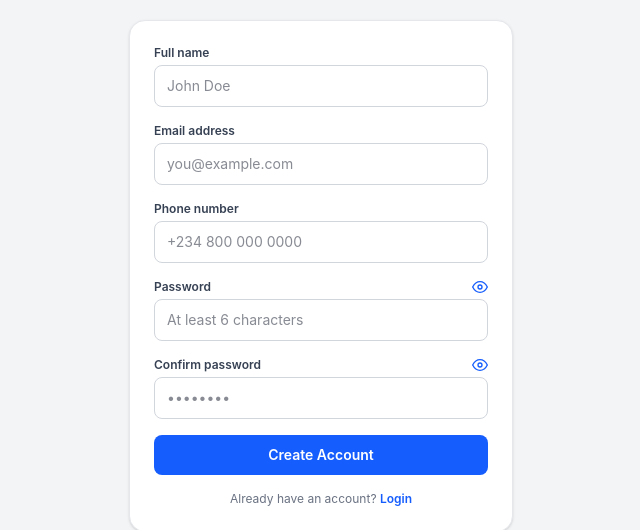
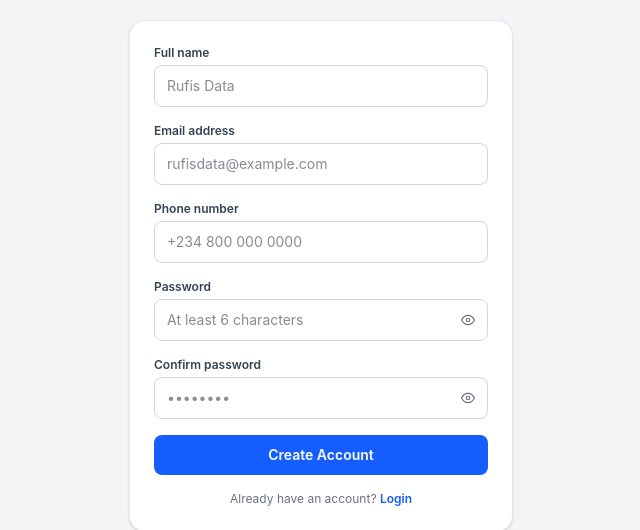
Before and after one commit to the6coders/Rufis-Ecommerce, a React (Vite) app: page /signup in a window 1280 px wide. Shown: the part 128-658 px from the top of the page, without its empty margins (319-959 px from the left). Built offline with nearby package versions, Linux system fonts and the light colour scheme.

Commit message:
feat: inline eye icon inside password input wrapper

```diff
--- a/src/ClientSide/pages/LoginPage.jsx
+++ b/src/ClientSide/pages/LoginPage.jsx
@@ -83,24 +83,29 @@ function LoginPage() {
                         <div>
                             <div className="flex items-center justify-between mb-1">
                                 <label className="block text-xs font-semibold text-gray-700">Password</label>
+
+                            </div>
+                            <div className="w-full flex justify-between rounded-lg border border-gray-300 px-3 py-2.5 text-sm outline-none focus:border-blue-500 focus:ring-2 focus:ring-blue-100 transition">
+                                <input
+                                    type={showPassword ? "text" : "password"}
+                                    name="password"
+                                    value={form.password}
+                                    onChange={onChange}
+                                    required
+                                    placeholder="••••••••"
+                                ></input>
+
                                 <button
                                     type="button"
                                     onClick={() => setShowPassword((prev) => !prev)}
                                     aria-label={showPassword ? "Hide password" : "Show password"}
-                                    className="text-blue-600 hover:text-blue-700"
-                                >
-                                    {showPassword ? <FiEyeOff size={16} /> : <FiEye size={16} />}
+                                    className="text-blue-600 hover:text-blue-700">
+
+                                    {showPassword ? <FiEyeOff className="text-gray-500" /> : <FiEye className="text-gray-500" />}
                                 </button>
                             </div>
-                            <input
-                                type={showPassword ? "text" : "password"}
-                                name="password"
-                                value={form.password}
-                                onChange={onChange}
-                                required
-                                placeholder="••••••••"
-                                className="w-full rounded-lg border border-gray-300 px-3 py-2.5 text-sm outline-none focus:border-blue-500 focus:ring-2 focus:ring-blue-100 transition"
-                            />
+
+
                         </div>
 
                         <button
--- a/src/ClientSide/pages/SignupPage.jsx
+++ b/src/ClientSide/pages/SignupPage.jsx
@@ -100,7 +100,7 @@ function SignupPage() {
                                 value={form.name}
                                 onChange={onChange}
                                 required
-                                placeholder="John Doe"
+                                placeholder="Rufis Data"
                                 className="w-full rounded-lg border border-gray-300 px-3 py-2.5 text-sm outline-none focus:border-blue-500 focus:ring-2 focus:ring-blue-100 transition"
                             />
                         </div>
@@ -113,7 +113,7 @@ function SignupPage() {
                                 value={form.email}
                                 onChange={onChange}
                                 required
-                                placeholder="you@example.com"
+                                placeholder="rufisdata@example.com"
                                 className="w-full rounded-lg border border-gray-300 px-3 py-2.5 text-sm outline-none focus:border-blue-500 focus:ring-2 focus:ring-blue-100 transition"
                             />
                         </div>
@@ -134,47 +134,51 @@ function SignupPage() {
                         <div>
                             <div className="flex items-center justify-between mb-1">
                                 <label className="block text-xs font-semibold text-gray-700">Password</label>
+                            </div>
+                            <div className="w-full flex items-center justify-between rounded-lg border border-gray-300 px-3 py-2.5 text-sm focus-within:border-blue-500 focus-within:ring-2 focus-within:ring-blue-100 transition">
+                                <input
+                                    type={showPassword ? "text" : "password"}
+                                    name="password"
+                                    value={form.password}
+                                    onChange={onChange}
+                                    required
+                                    placeholder="At least 6 characters"
+                                    className="flex-1 outline-none bg-transparent"
+                                />
                                 <button
                                     type="button"
                                     onClick={() => setShowPassword((prev) => !prev)}
                                     aria-label={showPassword ? "Hide password" : "Show password"}
-                                    className="text-blue-600 hover:text-blue-700"
+                                    className="ml-2 text-blue-600 hover:text-blue-700"
                                 >
-                                    {showPassword ? <FiEyeOff size={16} /> : <FiEye size={16} />}
+                                    {showPassword ? <FiEyeOff className="text-gray-500" /> : <FiEye className="text-gray-500" />}
                                 </button>
                             </div>
-                            <input
-                                type={showPassword ? "text" : "password"}
-                                name="password"
-                                value={form.password}
-                                onChange={onChange}
-                                required
-                                placeholder="At least 6 characters"
-                                className="w-full rounded-lg border border-gray-300 px-3 py-2.5 text-sm outline-none focus:border-blue-500 focus:ring-2 focus:ring-blue-100 transition"
-                            />
                         </div>
 
                         <div>
                             <div className="flex items-center justify-between mb-1">
                                 <label className="block text-xs font-semibold text-gray-700">Confirm password</label>
+                            </div>
+                            <div className="w-full flex items-center justify-between rounded-lg border border-gray-300 px-3 py-2.5 text-sm focus-within:border-blue-500 focus-within:ring-2 focus-within:ring-blue-100 transition">
+                                <input
+                                    type={showConfirmPassword ? "text" : "password"}
+                                    name="confirm"
+                                    value={form.confirm}
+                                    onChange={onChange}
+                                    required
+                                    placeholder="••••••••"
+                                    className="flex-1 outline-none bg-transparent"
+                                />
                                 <button
                                     type="button"
                                     onClick={() => setShowConfirmPassword((prev) => !prev)}
                                     aria-label={showConfirmPassword ? "Hide password" : "Show password"}
-                                    className="text-blue-600 hover:text-blue-700"
+                                    className="ml-2 text-blue-600 hover:text-blue-700"
                                 >
-                                    {showConfirmPassword ? <FiEyeOff size={16} /> : <FiEye size={16} />}
+                                    {showConfirmPassword ? <FiEyeOff className="text-gray-500" /> : <FiEye className="text-gray-500" />}
                                 </button>
                             </div>
-                            <input
-                                type={showConfirmPassword ? "text" : "password"}
-                                name="confirm"
-                                value={form.confirm}
-                                onChange={onChange}
-                                required
-                                placeholder="••••••••"
-                                className="w-full rounded-lg border border-gray-300 px-3 py-2.5 text-sm outline-none focus:border-blue-500 focus:ring-2 focus:ring-blue-100 transition"
-                            />
                         </div>
 
                         <button
```
